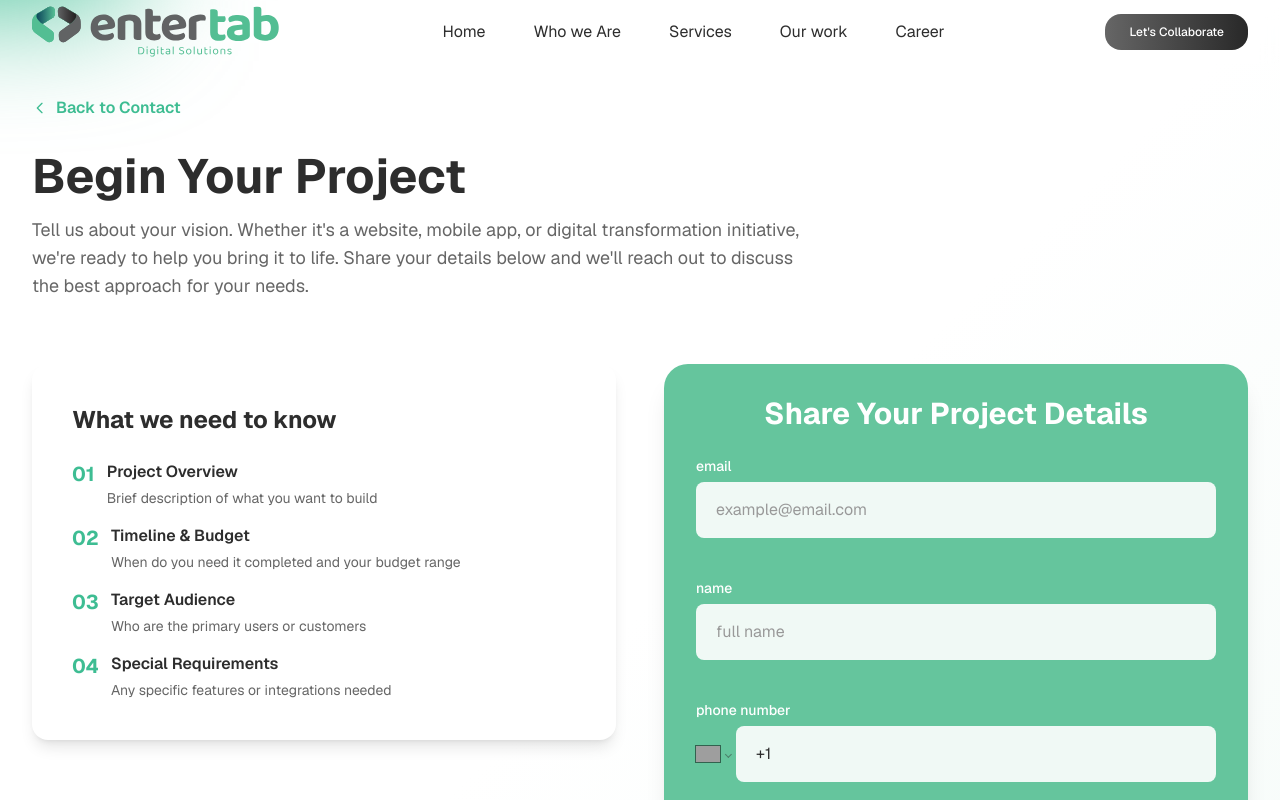
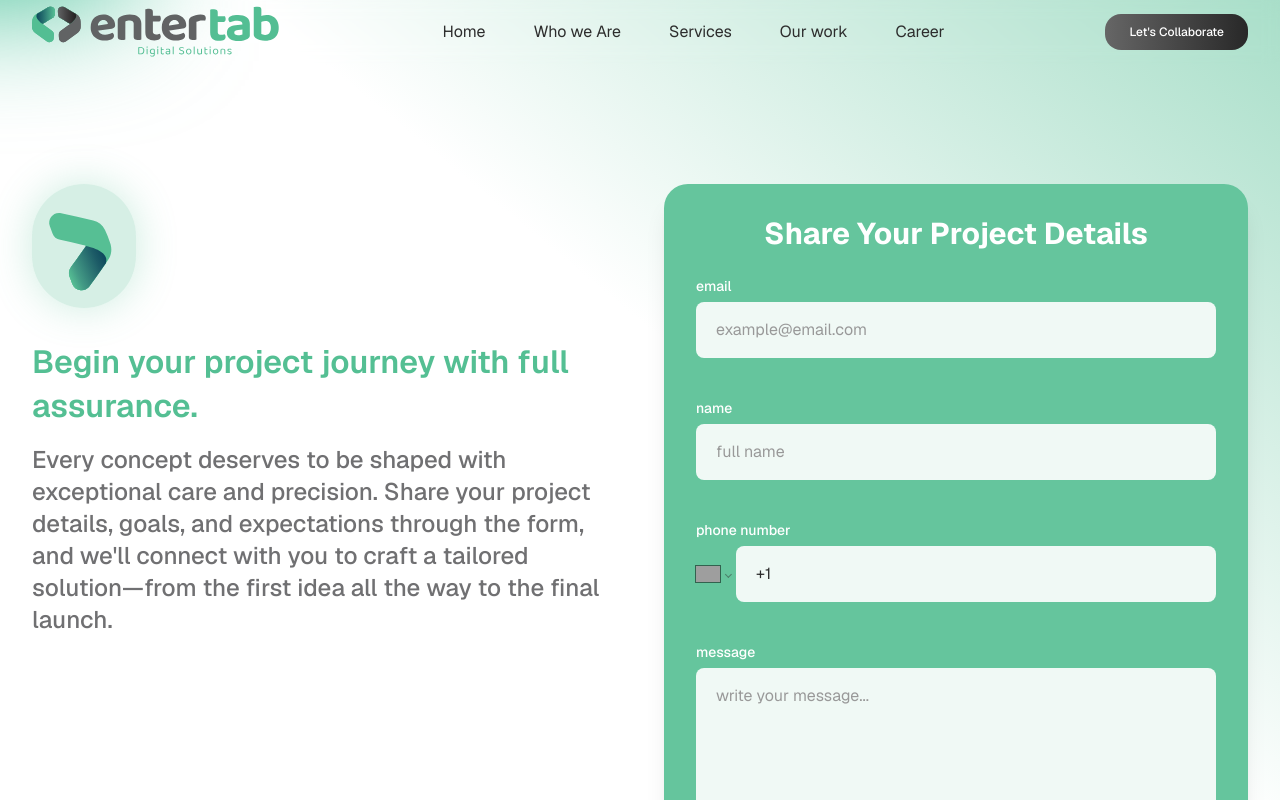
Before and after one commit to EntertabOrganization/entertab, a Next.js app: page /contact/begin-your-project in a window 1280 px wide. Shown: the top 800 px of the page. Built offline with nearby package versions, Linux system fonts and the light colour scheme; grey boxes are pictures that could not be loaded.

Commit message:
Update CTA&beginYourProjectPage

```diff
--- a/app/components/CTA/CTA.tsx
+++ b/app/components/CTA/CTA.tsx
@@ -30,7 +30,7 @@ export default function CTA() {
 
           <Button
             variant="primary"
-            href="#contact"
+            href="/contact"
             showArrow={false}
             className="min-w-[210px] absolute bottom-[60px] left-1/2 -translate-x-1/2 h-[44px] px-6 py-[10px] !rounded-[12px] justify-center bg-[#65C59D] hover:bg-[#65C59D] border-0 hover:border-0 text-[16px]"
           >
--- a/app/contact/begin-your-project/page.tsx
+++ b/app/contact/begin-your-project/page.tsx
@@ -8,98 +8,54 @@ export default function BeginYourProjectPage() {
     <>
       <Header />
       <main>
-        <section className="py-16 md:py-24 bg-gradient-to-br from-white via-white to-mint-subtle">
+        <section className="py-16 md:py-24 bg-gradient-to-br from-white via-white to-mint-subtle" style={{
+          background:
+            "linear-gradient(to bottom left, rgba(83, 190, 147, 0.5) 0%, #FFFFFF 40.3846%)",
+        }}>
           <div className="mx-auto w-full max-w-7xl px-4 sm:px-6 lg:px-8">
-            {/* Back Link */}
-            <Link
-              href="/contact"
-              className="inline-flex items-center text-primary hover:text-primary/80 font-semibold mb-8 transition-colors"
-            >
-              <svg
-                className="w-4 h-4 mr-2"
-                fill="none"
-                stroke="currentColor"
-                viewBox="0 0 24 24"
-              >
-                <path
-                  strokeLinecap="round"
-                  strokeLinejoin="round"
-                  strokeWidth={2}
-                  d="M15 19l-7-7 7-7"
-                />
-              </svg>
-              Back to Contact
-            </Link>
+            {/* Form Section */}
+            <div className="grid grid-cols-1 lg:grid-cols-2 gap-8 lg:gap-12 items-start mt-22">
+              {/* Left - Project Details Placeholder */}
+              <div className="mb-12 md:mb-16">
+                <div className="inline-flex rounded-full p-3 mb-8" style={{
+                  background: "rgba(152, 216, 190, 0.4)",
+                  backdropFilter: "blur(103.3px)",
+                  boxShadow: "0 0 40px rgba(86, 191, 148, 0.3)"
+                }}>
+                  <svg width="80" height="100" viewBox="0 0 131 157" fill="none" xmlns="http://www.w3.org/2000/svg">
+                    <path d="M68.7319 78.3219C66.071 82.151 63.8387 85.4345 61.5337 88.6711C55.79 96.7571 50.0317 104.834 44.2343 112.88C40.5434 118.006 39.7288 123.453 42.0498 129.348C43.468 132.952 44.7721 136.594 46.1946 140.196C48.6121 146.326 53.0952 150.07 59.6626 150.83C65.9247 151.549 71.0823 149.244 74.7768 144.054C84.7623 130.035 94.8388 116.081 104.619 101.927C110.887 92.8622 111.799 82.8637 108.065 72.5899C105.582 65.7519 103.077 58.8761 99.8973 52.3501C95.9675 44.2853 89.2431 38.9904 80.5016 36.8598C63.1209 32.6169 45.7014 28.5265 28.2165 24.7201C15.5962 21.9715 5.40242 33.6588 9.46821 45.9081C10.7585 49.7967 12.3889 53.5641 13.7799 57.4195C15.9842 63.517 20.282 67.0383 26.5888 68.4532C38.9349 71.2213 51.2472 74.1292 63.5664 76.9925C65.11 77.3423 66.6191 77.7696 68.7319 78.3219Z" fill="#56BF94" />
+                    <path d="M74.7893 144.048C84.773 130.025 91.6119 120.744 101.39 106.585C108.836 85.7426 68.7425 78.3117 68.7425 78.3117C68.7425 78.3117 63.8493 85.4242 61.5463 88.6652C55.7962 96.7487 50.0424 104.823 44.2449 112.87C40.5559 118 39.7394 123.442 42.0623 129.342C43.4786 132.942 44.7846 136.588 46.2053 140.186C48.6247 146.321 53.1059 150.06 59.6732 150.819C62.7349 151.17 65.5319 150.8 68.0226 149.722C70.6279 148.594 72.894 146.695 74.7893 144.048Z" fill="#56BF94" />
+                    <path d="M74.7893 144.048C84.773 130.025 91.6119 120.744 101.39 106.585C108.836 85.7426 68.7425 78.3117 68.7425 78.3117C68.7425 78.3117 63.8493 85.4242 61.5463 88.6652C55.7962 96.7487 50.0424 104.823 44.2449 112.87C40.5559 118 39.7394 123.442 42.0623 129.342C43.4786 132.942 44.7846 136.588 46.2053 140.186C48.6247 146.321 53.1059 150.06 59.6732 150.819C62.7349 151.17 65.5319 150.8 68.0226 149.722C70.6279 148.594 72.894 146.695 74.7893 144.048Z" fill="url(#paint0_linear_527_4324)" />
+                    <defs>
+                      <linearGradient id="paint0_linear_527_4324" x1="102.455" y1="99.2722" x2="40.1534" y2="126.234" gradientUnits="userSpaceOnUse">
+                        <stop stopColor="#0D485C" />
+                        <stop offset="0.243" stopColor="#1D5C67" />
+                        <stop offset="0.7791" stopColor="#439A85" />
+                        <stop offset="1" stopColor="#56BF94" />
+                      </linearGradient>
+                    </defs>
+                  </svg>
+                </div>
 
-            {/* Page Header */}
-            <div className="mb-12 md:mb-16">
-              <h1 className="text-4xl md:text-5xl font-bold text-text-dark mb-4">
-                Begin Your Project
-              </h1>
-              <p className="text-lg text-text-gray max-w-3xl">
-                Tell us about your vision. Whether it&apos;s a website, mobile
-                app, or digital transformation initiative, we&apos;re ready to
-                help you bring it to life. Share your details below and
-                we&apos;ll reach out to discuss the best approach for your
-                needs.
-              </p>
-            </div>
-
-            {/* Form Section */}
-            <div className="grid grid-cols-1 lg:grid-cols-2 gap-8 lg:gap-12 items-start">
-              {/* Left - Project Details Placeholder */}
-              <div className="order-2 lg:order-1">
-                <div className="bg-white p-8 md:p-10 rounded-2xl shadow-lg">
-                  <h2 className="text-2xl font-bold text-text-dark mb-6">
-                    What we need to know
-                  </h2>
-                  <ul className="space-y-4">
-                    <li className="flex gap-3">
-                      <span className="text-primary font-bold text-xl">01</span>
-                      <div>
-                        <h3 className="font-semibold text-text-dark mb-1">
-                          Project Overview
-                        </h3>
-                        <p className="text-text-gray text-sm">
-                          Brief description of what you want to build
-                        </p>
-                      </div>
-                    </li>
-                    <li className="flex gap-3">
-                      <span className="text-primary font-bold text-xl">02</span>
-                      <div>
-                        <h3 className="font-semibold text-text-dark mb-1">
-                          Timeline & Budget
-                        </h3>
-                        <p className="text-text-gray text-sm">
-                          When do you need it completed and your budget range
-                        </p>
-                      </div>
-                    </li>
-                    <li className="flex gap-3">
-                      <span className="text-primary font-bold text-xl">03</span>
-                      <div>
-                        <h3 className="font-semibold text-text-dark mb-1">
-                          Target Audience
-                        </h3>
-                        <p className="text-text-gray text-sm">
-                          Who are the primary users or customers
-                        </p>
-                      </div>
-                    </li>
-                    <li className="flex gap-3">
-                      <span className="text-primary font-bold text-xl">04</span>
-                      <div>
-                        <h3 className="font-semibold text-text-dark mb-1">
-                          Special Requirements
-                        </h3>
-                        <p className="text-text-gray text-sm">
-                          Any specific features or integrations needed
-                        </p>
-                      </div>
-                    </li>
-                  </ul>
-                </div>
+                <h1 style={{
+                  fontWeight: 600,
+                  fontSize: "32px",
+                  lineHeight: "44px",
+                  letterSpacing: "-2%",
+                  color: "#54BF93",
+                  marginBottom: "16px"
+                }} className="max-w-xl">
+                  Begin your project journey with full assurance.
+                </h1>
+                <p style={{
+                  fontWeight: 500,
+                  fontSize: "24px",
+                  lineHeight: "32px",
+                  letterSpacing: "0%",
+                  color: "#707072",
+                }} className="max-w-3xl">
+                  Every concept deserves to be shaped with exceptional care and precision. Share your project details, goals, and expectations through the form, and we'll connect with you to craft a tailored solution—from the first idea all the way to the final launch.
+                </p>
               </div>
 
               {/* Right - Contact Form */}
```
